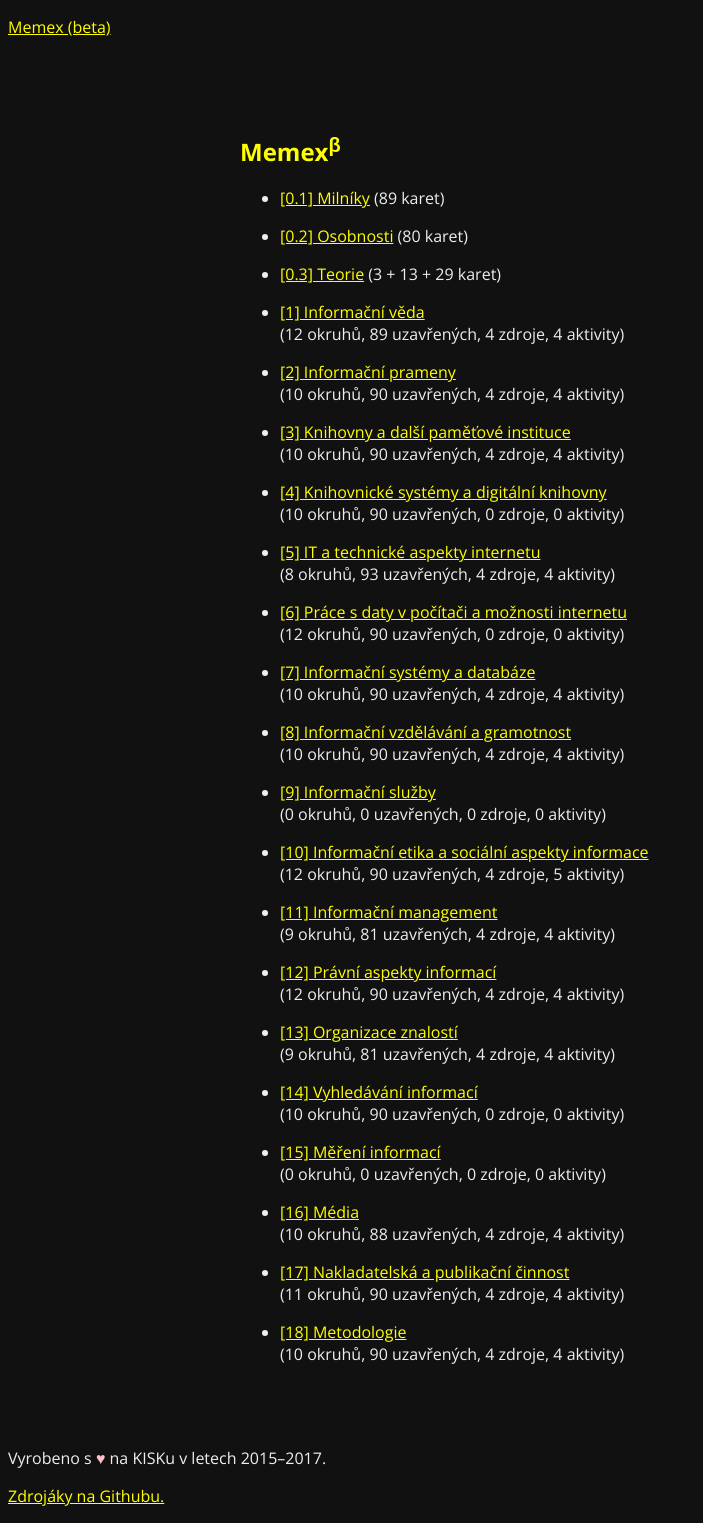
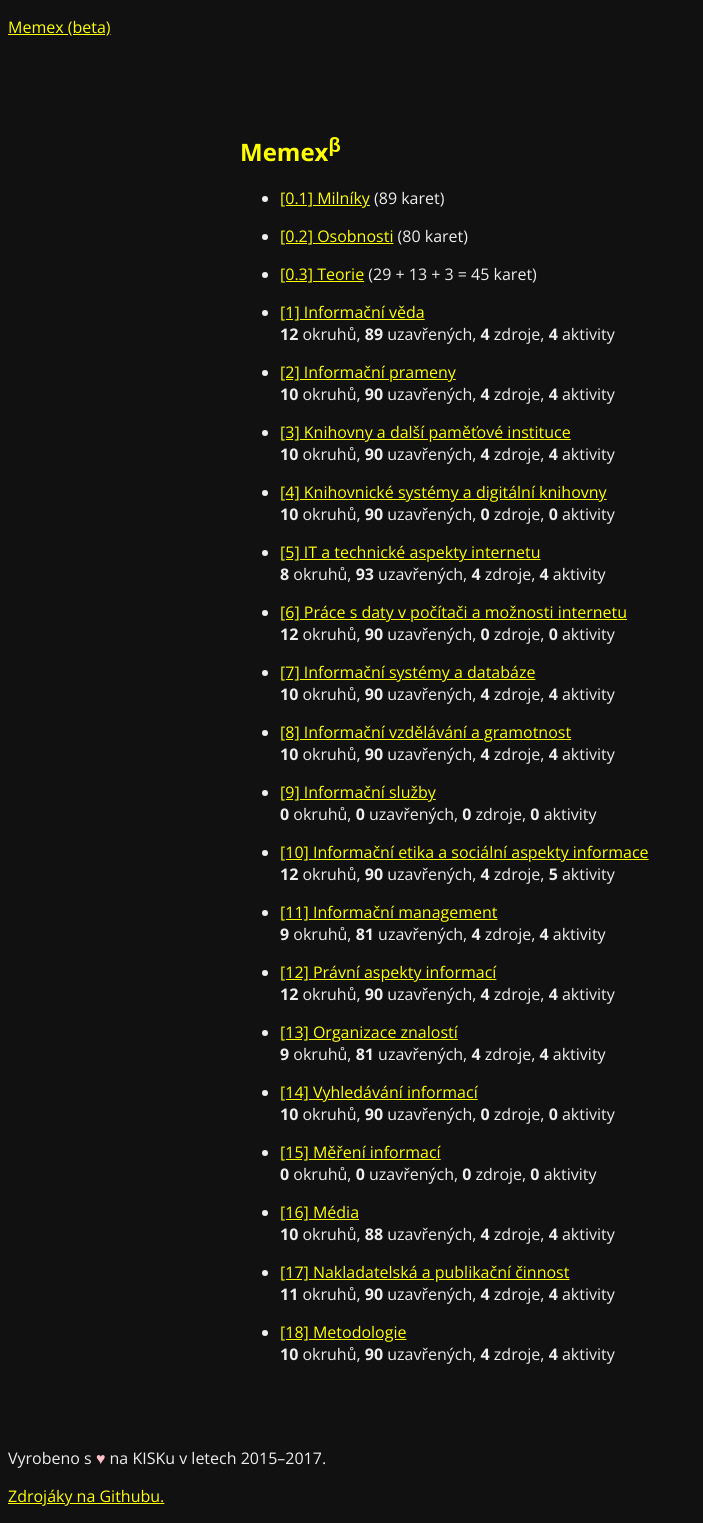
Before and after one commit to kiskffmu/memex, a Jekyll site: the page built from counts.html, in a window 1280 px wide. Shown: the whole page, without its empty margins (0-703 px from the left). Built offline with Jekyll 4.4.1, drawn with Linux system fonts in a browser that asks for light colours.

Commit message:
Refactoring

```diff
--- a/counts.html
+++ b/counts.html
@@ -7,23 +7,28 @@
     <ul>
         <li><a href="{{ site.baseurl }}/milestones.html">[0.1] Milníky</a> ({{ site.data.milestones | size }} karet)
         <li><a href="{{ site.baseurl }}/figures.html">[0.2] Osobnosti</a> ({{ site.data.figures | size }} karet)
-        <li><a href="{{ site.baseurl }}/theories.html">[0.3] Teorie</a> ({{ site.data.theories.Paradigmata | size }} + {{ site.data.theories.Metateorie | size }} + {{ site.data.theories.Teorie | size }} karet)
+        <li><a href="{{ site.baseurl }}/theories.html">[0.3] Teorie</a>
+
+        {% assign t1 = site.data.theories.Teorie | size %}
+        {% assign t2 = site.data.theories.Metateorie | size %}
+        {% assign t3 = site.data.theories.Paradigmata | size %}
+        ({{ t1 }} + {{ t2 }} + {{ t3 }} = {{ t1 | plus: t2 | plus: t3 }} karet)
 
         {% for topic in site.topics %}
             <li>
                 <a href="{{ site.baseurl }}{{ topic.url }}">[{{ topic.class }}] {{ topic.name }}</a><br>
 
-                {% assign setCounter = 0 %}
-                {% assign cqCounter = 0 %}
+                {% assign counter = 0 %}
                 {% for set_hash in topic.sets %}
                     {% assign set = set_hash[1]%}
-                    {% assign setCounter = setCounter | plus: 1 %}
-
                     {% assign closedCount = set.closedQuestions | size %}
-                    {% assign cqCounter = cqCounter | plus: closedCount %}
+                    {% assign counter = counter | plus: closedCount %}
                 {% endfor %}
 
-                ({{ setCounter }} okruhů, {{ cqCounter }} uzavřených, {{ topic.literature | size }} zdroje, {{ topic.activities | size }} aktivity)
+                <b>{{ topic.sets | size }}</b> okruhů,
+                <b>{{ counter }}</b> uzavřených,
+                <b>{{ topic.literature | size }}</b> zdroje,
+                <b>{{ topic.activities | size }}</b> aktivity
             </li>
         {% endfor %}
     </ul>
```
